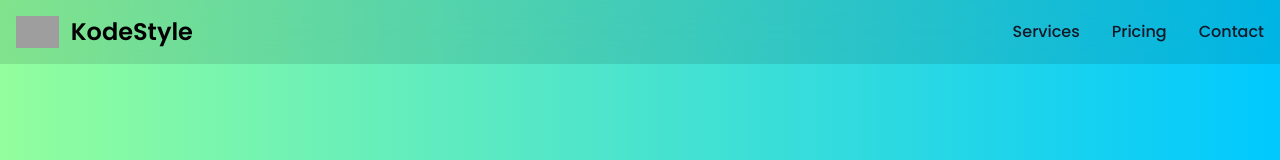
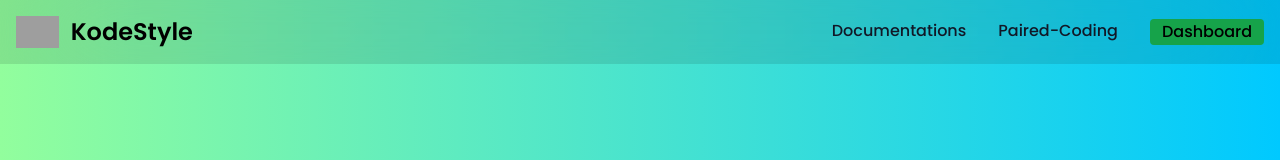
Before and after one commit to 0Armaan025/KodeStyle, a React (Create React App) app: page / in a window 1280 px wide. Shown: the top 160 px of the page. Built offline with nearby package versions, Linux system fonts and the light colour scheme; grey boxes are pictures that could not be loaded.

Commit message:
auth added

```diff
--- a/package.json
+++ b/package.json
@@ -3,6 +3,7 @@
   "version": "0.1.0",
   "private": true,
   "dependencies": {
+    "@auth0/auth0-react": "^2.2.4",
     "@testing-library/jest-dom": "^5.17.0",
     "@testing-library/react": "^13.4.0",
     "@testing-library/user-event": "^13.5.0",
--- a/src/components/navbar/Navbar.jsx
+++ b/src/components/navbar/Navbar.jsx
@@ -4,7 +4,7 @@ import "./navbar.css";
 const Navbar = () => {
   return (
     <>
-      <nav className="navbar-mine bg-black bg-opacity-10 backdrop-blur-3xl blur-[0.7px]">
+      <nav className="navbar-mine bg-black bg-opacity-10 backdrop-blur-3xl blur-[0.3px]">
         <div className="max-w-screen-xl flex flex-wrap items-center justify-between mx-auto p-4">
           <a
             href="#"
@@ -53,7 +53,7 @@ const Navbar = () => {
                   href="#"
                   className="block py-2 px-3 text-gray-900 rounded hover:text-[#676565] hover:bg-gray-100 md:hover:bg-transparent md:border-0 md:hover:text-[#676565] md:p-0 dark:text-black  dark:hover:bg-gray-700  md:dark:hover:bg-transparent"
                 >
-                  Services
+                  Documentations
                 </a>
               </li>
               <li>
@@ -61,16 +61,15 @@ const Navbar = () => {
                   href="#"
                   className="block py-2 px-3 text-gray-900 rounded hover:bg-gray-100 md:hover:bg-transparent md:border-0 md:hover:text-[#676565] md:p-0 dark:text-black  dark:hover:bg-gray-700  md:dark:hover:bg-transparent"
                 >
-                  Pricing
+                  Paired-Coding
                 </a>
               </li>
               <li>
-                <a
-                  href="#"
-                  className="block py-2 px-3 text-gray-900 rounded hover:bg-gray-100 md:hover:bg-transparent md:border-0 md:hover:text-[#676565] md:p-0 dark:text-black  dark:hover:bg-gray-700  md:dark:hover:bg-transparent"
-                >
-                  Contact
-                </a>
+                <input
+                  type="button"
+                  value="Dashboard"
+                  className="block py-[0.8px] px-3 bg-green-600 rounded hover:bg-green-700 transition-all cursor-pointer hover:text-white"
+                />
               </li>
             </ul>
           </div>
--- a/src/components/navbar/footer/Footer.jsx
+++ b/src/components/navbar/footer/Footer.jsx
@@ -12,7 +12,7 @@ const Footer = () => {
             </a>
             . All Rights Reserved.
           </span>
-          <ul className="flex flex-wrap items-center mt-3 text-md font-medium text-white">
+          <ul className="flex flex-wrap items-center mt-2 text-sm  font-medium text-white">
             <li>
               <a href="#" className="hover:underline me-4 md:me-6 text-white">
                 About
--- a/src/index.js
+++ b/src/index.js
@@ -1,12 +1,21 @@
-import React from 'react';
-import ReactDOM from 'react-dom/client';
-import App from './App';
-import reportWebVitals from './reportWebVitals';
+import React from "react";
+import ReactDOM from "react-dom/client";
+import App from "./App";
+import { Auth0Provider } from "@auth0/auth0-react";
+import reportWebVitals from "./reportWebVitals";
 
-const root = ReactDOM.createRoot(document.getElementById('root'));
+const root = ReactDOM.createRoot(document.getElementById("root"));
 root.render(
   <React.StrictMode>
-    <App />
+    <Auth0Provider
+      domain="reactconnect.us.auth0.com"
+      clientId="08VhoTWUBNpZszmL8HDE1DsyUJhq5Anh"
+      authorizationParams={{
+        redirect_uri: window.location.origin,
+      }}
+    >
+      <App />
+    </Auth0Provider>
   </React.StrictMode>
 );
 
--- a/src/pages/home/middle/MiddlePart.jsx
+++ b/src/pages/home/middle/MiddlePart.jsx
@@ -1,6 +1,9 @@
 import React from "react";
+import { useAuth0 } from "@auth0/auth0-react";
 
 const MiddlePart = () => {
+  const { loginWithRedirect } = useAuth0();
+
   return (
     <>
       <div className="middlePart">
@@ -19,6 +22,7 @@ const MiddlePart = () => {
             </h4>
             <input
               type="button"
+              onClick={loginWithRedirect}
               value="Get Started!"
               className="py-2 px-4 transition-all mt-4 bg-[#a61919] hover:bg-[#621f1f] text-white rounded hover:cursor-pointer"
               style={{ fontFamily: "Poppins" }}
```
Also changed, not shown: 1 other file (tests, documents, lock files or other folders).
